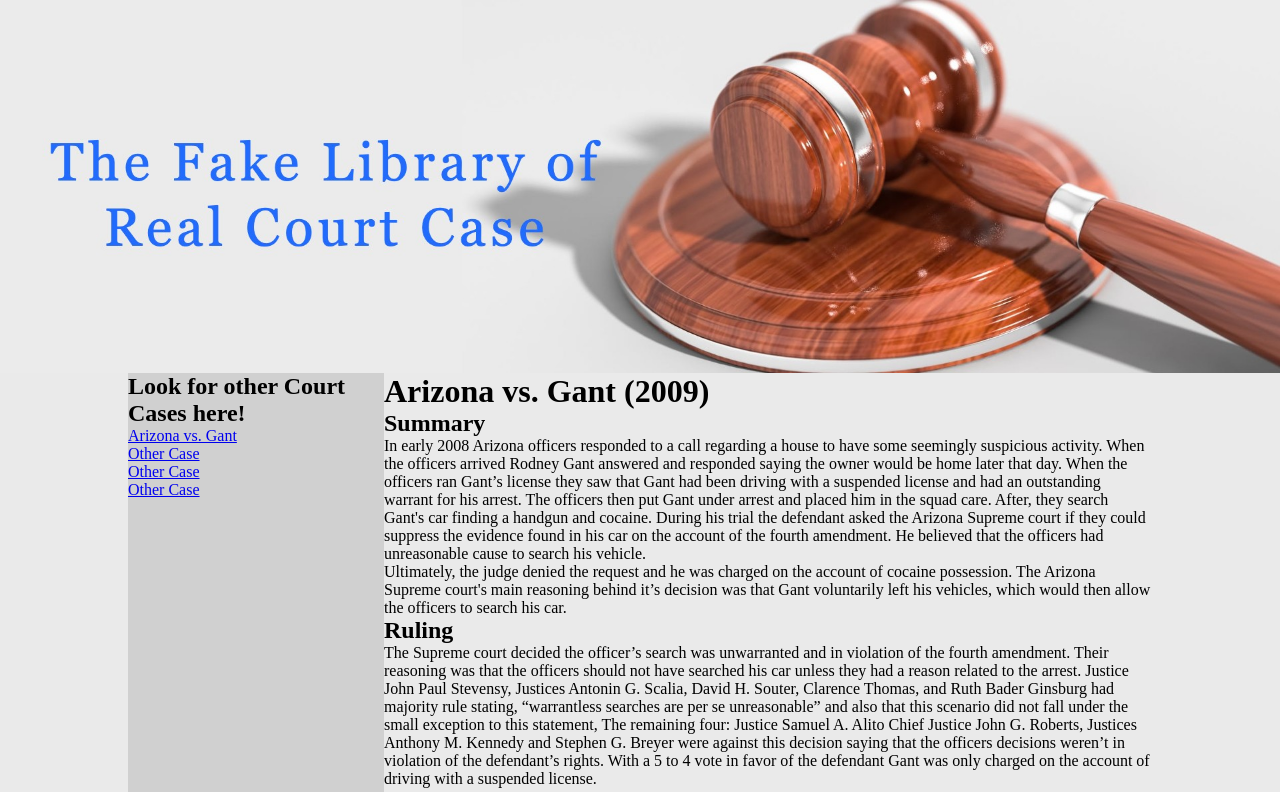
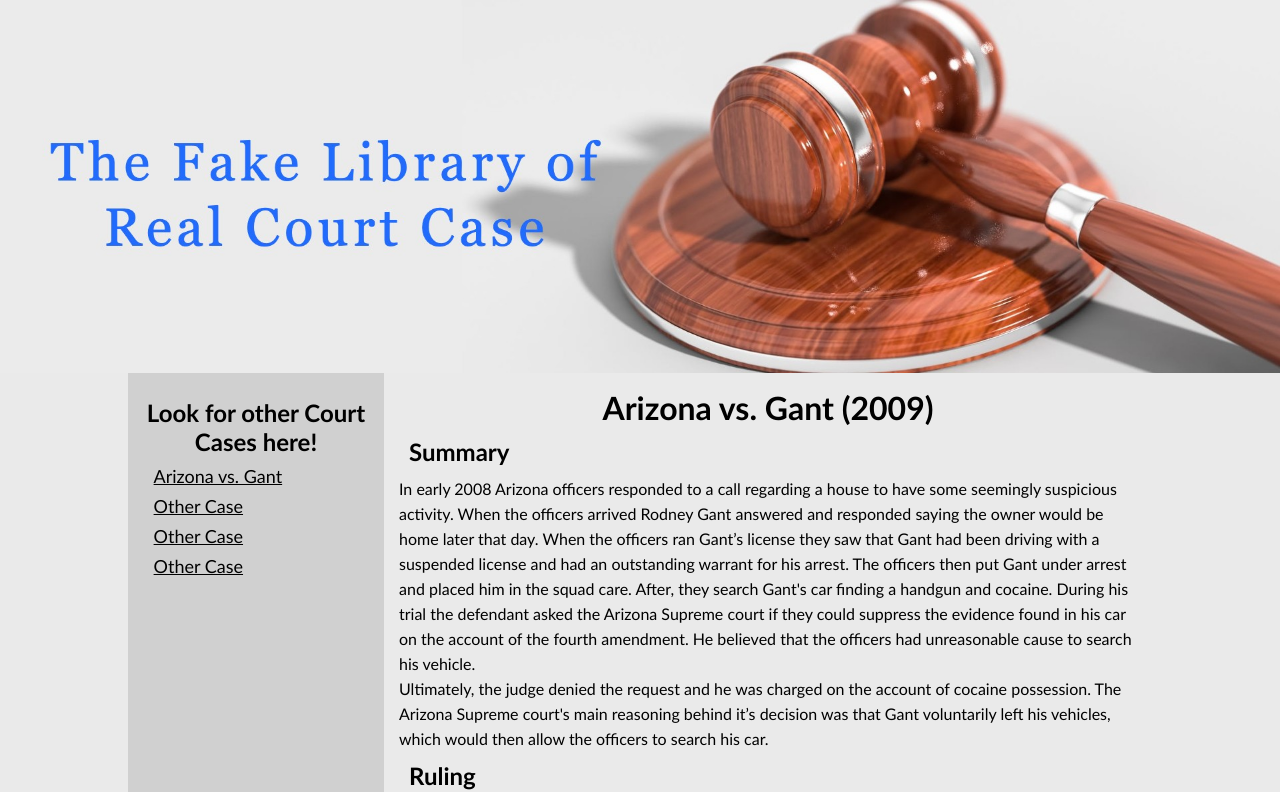
Before and after one commit to RHernandez028/govProj, a plain HTML site: page index.html in a window 1280 px wide. Shown: the top 792 px of the page. Drawn offline with Linux system fonts and the light colour scheme.

Commit message:
Revert "something"
This reverts commit 9874f41d078d6630150658a21b29923eb38362d6.

```diff
--- a/home.css
+++ b/home.css
@@ -1,13 +1,14 @@
 * {
   margin: 0;
   padding: 0;
+  font-family: "Trebuchet MS", Arial, sans-serif;
 }
 
-html{
-   background-color: #EAEAEA;
+html {
+  background-color: #eaeaea;
 }
 
-img{
+img {
   display: block;
   margin-left: auto;
   margin-right: auto;
@@ -20,21 +21,49 @@ div.container {
   width: 80%;
   display: grid;
   grid-template-columns: 1fr 3fr;
-
 }
 
 div.container aside {
   background-color: rgba(194, 194, 194, 0.61);
-    float: left;
+  padding-top: 10px;
 }
 
+aside > h1 {
+  padding: 15px 10px 5px 10px;
+  text-align: center;
+}
+
+aside nav > ul {
+  margin-left: auto;
+  margin-right: auto;
+  width: 80%;
+  line-height: 30px;
+  font-size: 18px;
+}
 
 a:hover,
-a:visited{
+a:visited,
+a:link,
+a:active {
   color: black;
 }
 
-li{
-
+li {
   list-style-type: none;
 }
+
+div.paragraphs {
+  padding: 15px 15px;
+}
+
+div.paragraphs h1 {
+  text-align: center;
+}
+
+div.paragraphs h2 {
+  padding: 10px;
+}
+
+div.paragraphs p {
+  line-height: 25px;
+}
```
Lines whose indentation alone changed are shown as unchanged.
